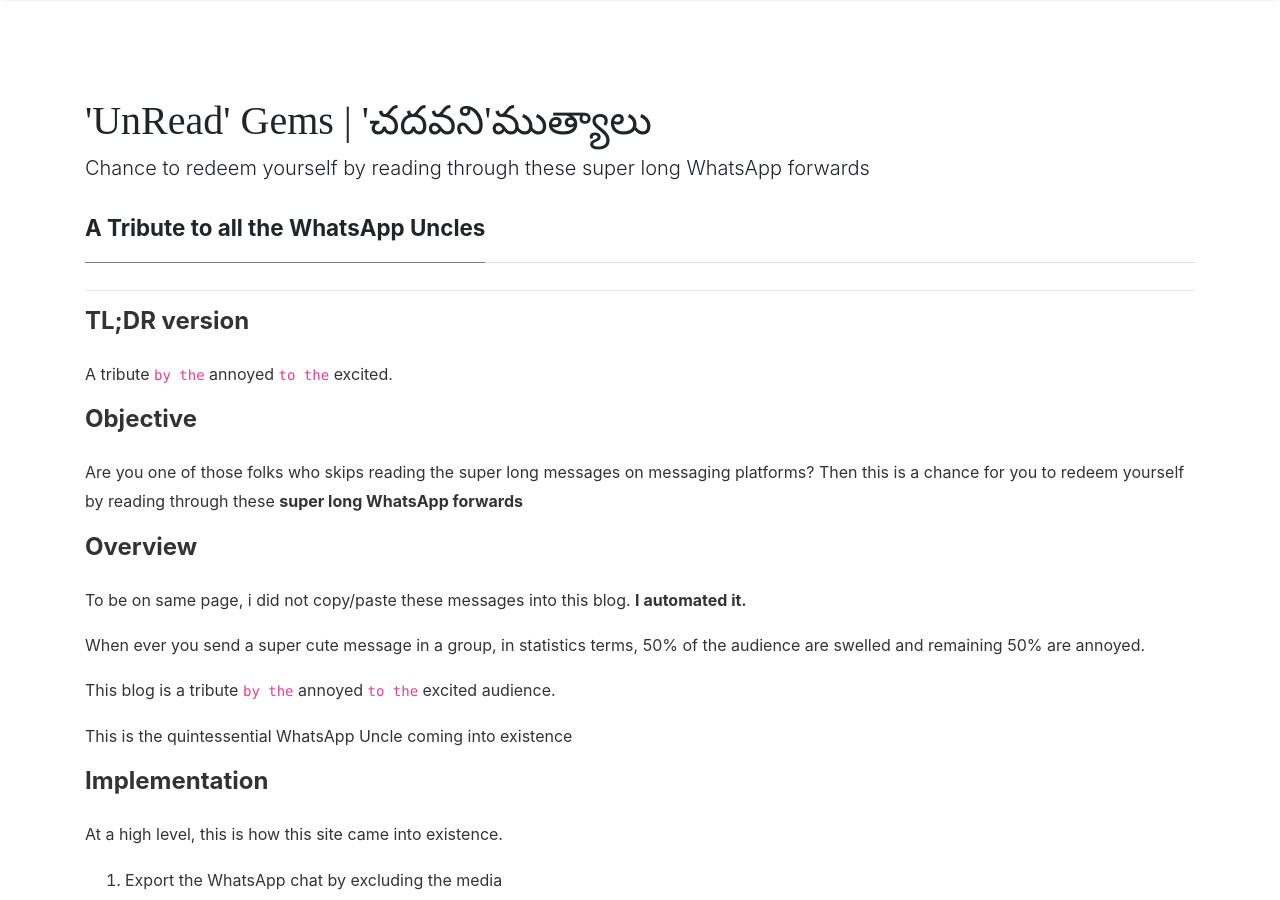
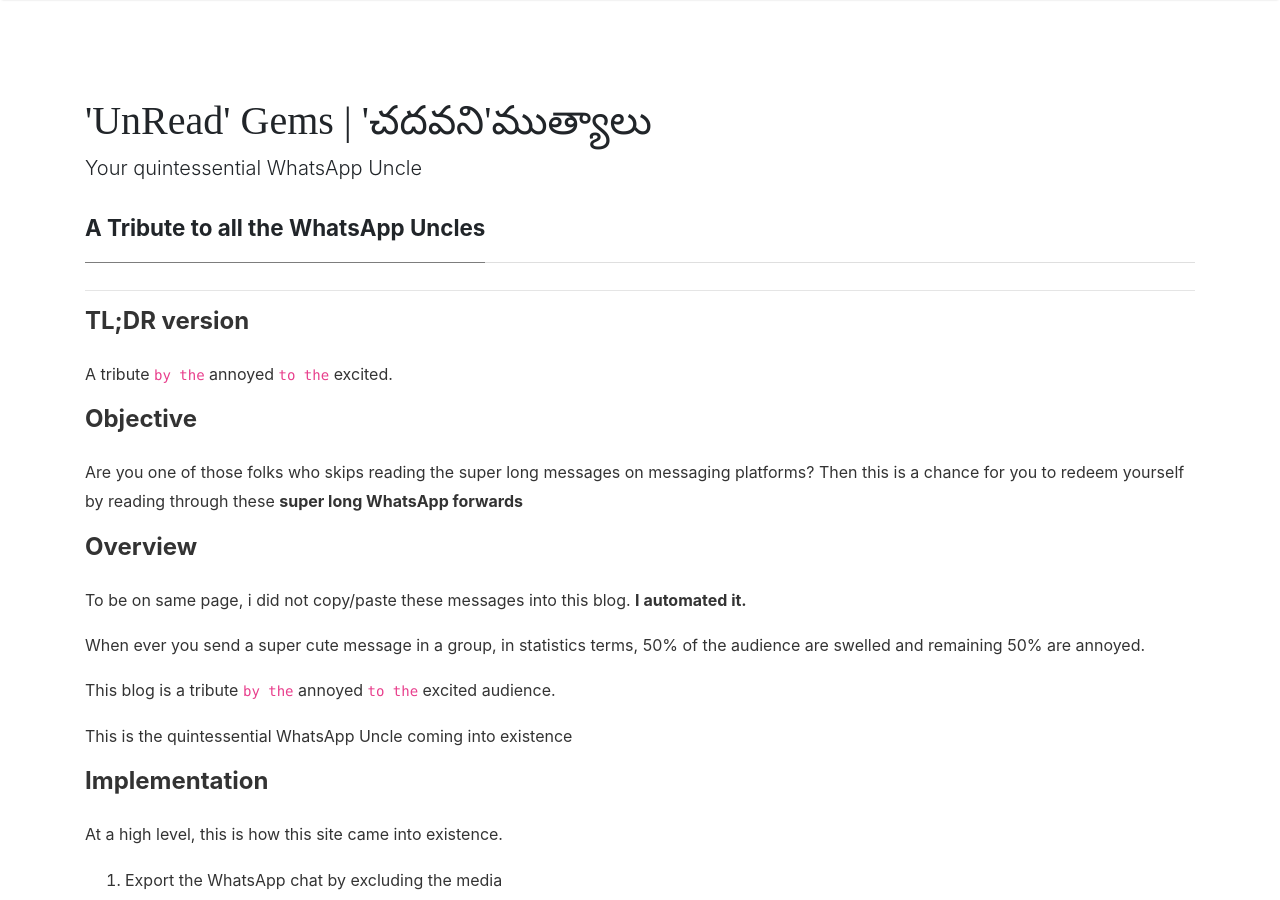
Before and after one commit to satyapavan/uncle-tales, a Jekyll site: the page built from _pages/about.md, in a window 1280 px wide and 900 px high. Built offline with Jekyll 4.4.1, drawn with Linux system fonts in a browser that asks for light colours; nearby versions of some CDN libraries; some web fonts are replaced; comment, search, counter and statistics services are not loaded.

Commit message:
changed the subtitle

```diff
--- a/_config.yml
+++ b/_config.yml
@@ -1,7 +1,7 @@
 # Site
 name: "'UnRead' Gems | 'చదవని'ముత్యాలు"
 title: "'UnRead' Gems | 'చదవని'ముత్యాలు"
-description: "Chance to redeem yourself by reading through these super long WhatsApp forwards"
+description: "Your quintessential WhatsApp Uncle"
 logo: 'assets/images/logo.png'
 favicon: 'assets/images/logo.png'
 baseurl: /uncle-tales
```
